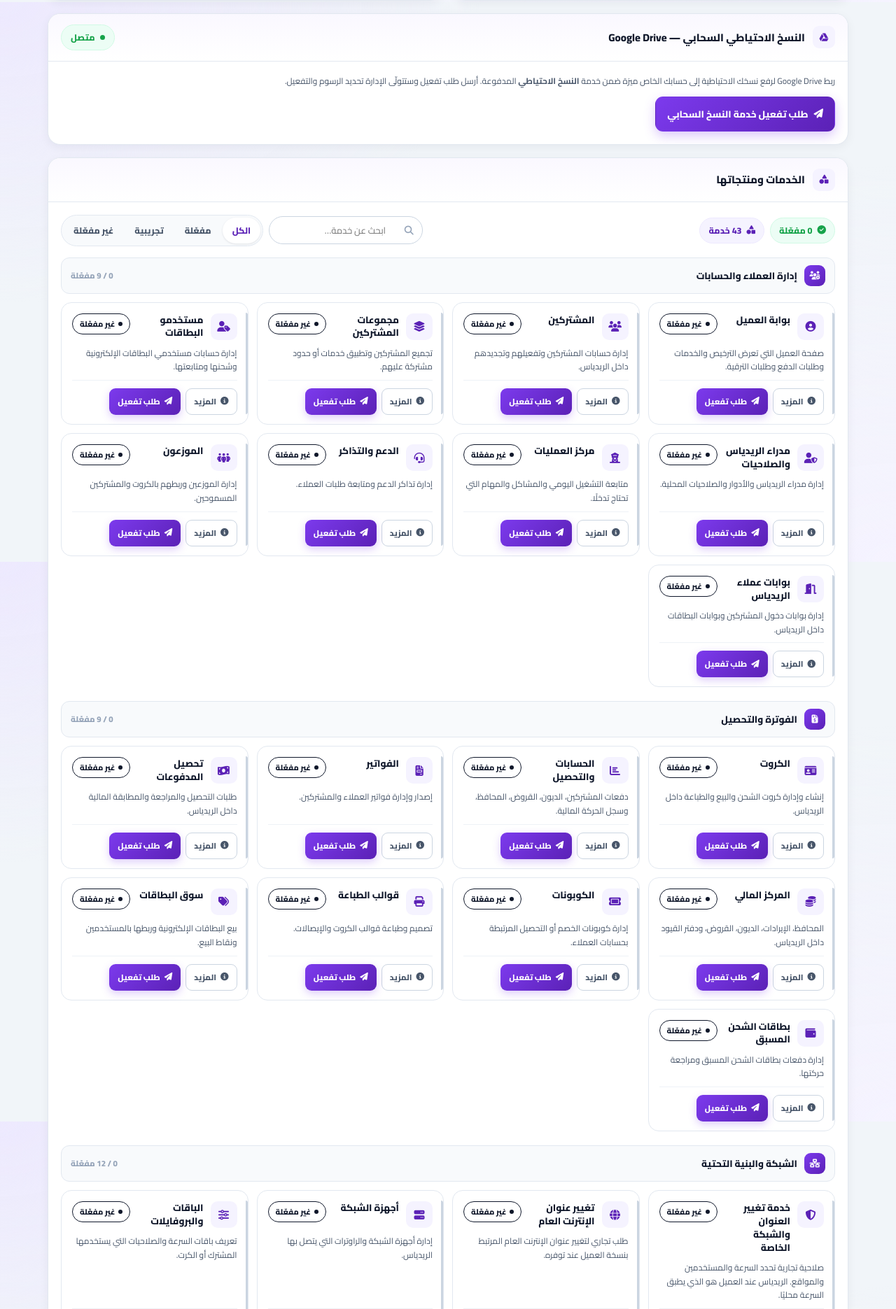
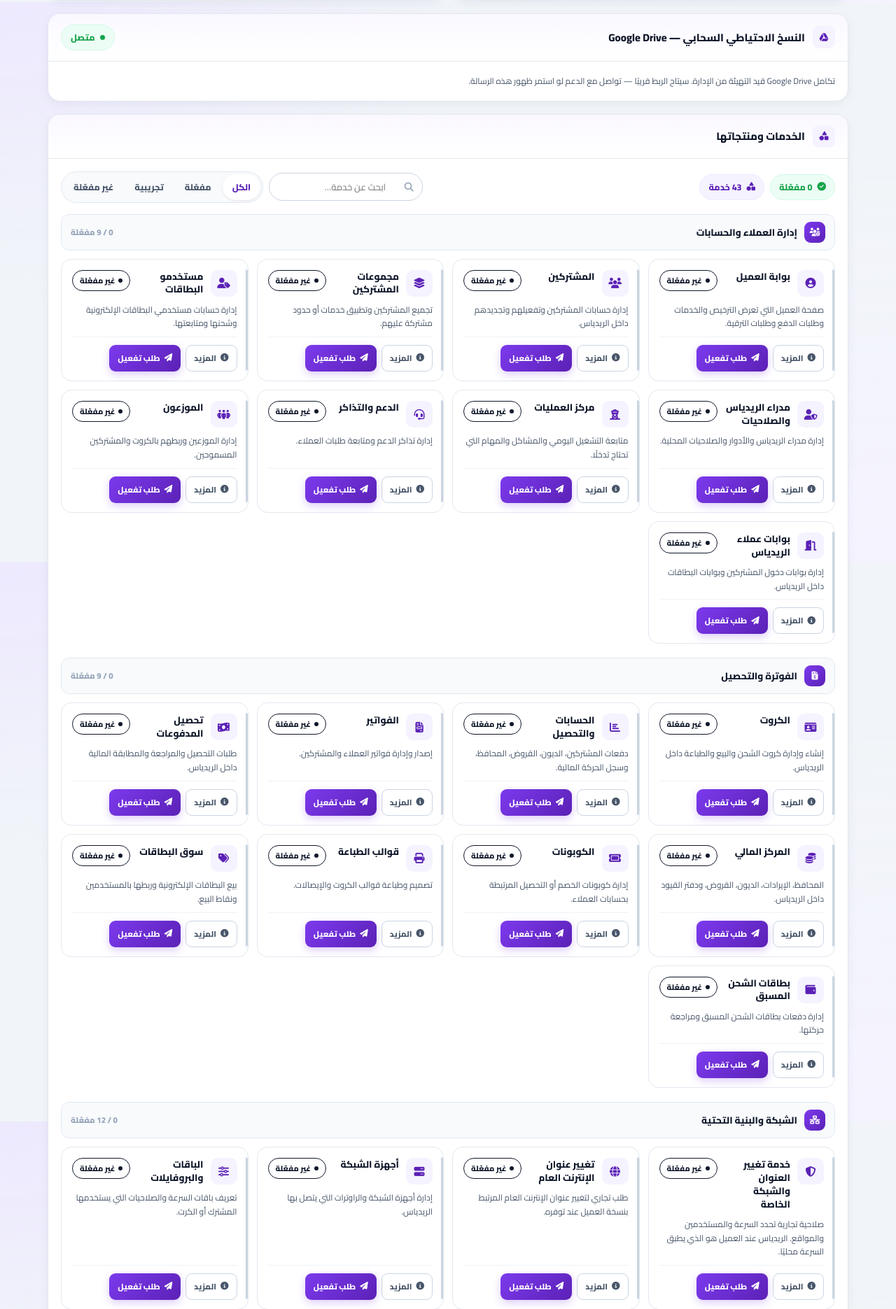
Before and after one commit to ahmadjamalahmad94-code/radius-module-admin, a Flask app: page /portal in a window 1280 px wide. Shown: the part 797-2668 px from the top of the page at 70% size. Run offline with Flask 3, Linux system fonts and the light colour scheme; the visitor is signed in with stand-in values (Sample User, id 1); tables that the repository leaves empty hold one stand-in row (values such as "Sample post").

Commit message:
fix(gdrive): Google Drive is free (customer's own account), not the paid service
Clarification: the PAID backup service is uploading to the license-panel
customer file. Connecting Google Drive is the customer's OWN free account
and must not be gated behind the paid `backups` service.

- google_drive_connect: removed the paid-service requirement; any logged-in
  customer can connect their Drive (still requires admin OAuth config)
- Portal Drive card: removed the "طلب تفعيل (خدمة مدفوعة)" branch; the card
  now shows connect/connected directly, labelled "اختياري · مجاني"

Co-Authored-By: Claude Opus 4.8 (1M context) <noreply@anthropic.com>

```diff
--- a/app/public/routes.py
+++ b/app/public/routes.py
@@ -311,9 +311,8 @@ def google_drive_connect():
     if not user:
         return redirect(url_for("public.customer_portal_login"))
     from ..services import google_drive as gd
-    if not _backups_service_active(user.customer):
-        flash("النسخ السحابي خدمة مدفوعة وغير مفعّلة بعد. أرسل طلب تفعيل الخدمة أولاً.", "error")
-        return redirect(url_for("public.customer_portal_dashboard"))
+    # Google Drive is the customer's OWN free account — it is NOT the paid
+    # service. (The paid service is uploading to the license-panel file.)
     if not gd.is_configured():
         flash("لم يتم إعداد تكامل Google من الإدارة بعد. تواصل مع الدعم.", "error")
         return redirect(url_for("public.customer_portal_dashboard"))
--- a/app/templates/public/customer_portal_dashboard.html
+++ b/app/templates/public/customer_portal_dashboard.html
@@ -242,22 +242,11 @@
       <h2>النسخ الاحتياطي السحابي — Google Drive</h2>
       <span class="meta">
         {% if gdrive.connected %}<span class="cp-pill is-on"><span class="dot"></span> متصل</span>
-        {% elif gdrive.backups_active %}<span class="cp-pill is-amber"><span class="dot"></span> غير متصل</span>
-        {% else %}<span class="cp-pill is-off"><span class="dot"></span> خدمة مدفوعة</span>{% endif %}
+        {% else %}<span class="cp-pill is-off"><span class="dot"></span> اختياري · مجاني</span>{% endif %}
       </span>
     </div>
     <div class="cp-card-body">
-      {% if not gdrive.backups_active %}
-        <p class="cp-svc-desc" style="margin-bottom:12px">
-          ربط Google Drive لرفع نسخك الاحتياطية إلى حسابك الخاص ميزة ضمن خدمة <strong>النسخ الاحتياطي</strong> المدفوعة.
-          أرسل طلب تفعيل وستتولّى الإدارة تحديد الرسوم والتفعيل.
-        </p>
-        <form method="post" action="{{ url_for('public.customer_portal_service_request', service_key='backups') }}">
-          {{ csrf_input() }}
-          <input type="hidden" name="request_type" value="activation">
-          <button type="submit" class="cp-btn cp-btn--primary" style="width:auto"><i class="fa-solid fa-paper-plane"></i> طلب تفعيل خدمة النسخ السحابي</button>
-        </form>
-      {% elif not gdrive.configured or not gdrive.libs %}
+      {% if not gdrive.configured or not gdrive.libs %}
         <p class="cp-svc-desc">تكامل Google Drive قيد التهيئة من الإدارة. سيتاح الربط قريبًا — تواصل مع الدعم لو استمر ظهور هذه الرسالة.</p>
       {% elif gdrive.connected %}
         <div class="cp-rows" style="margin-bottom:14px">
```
